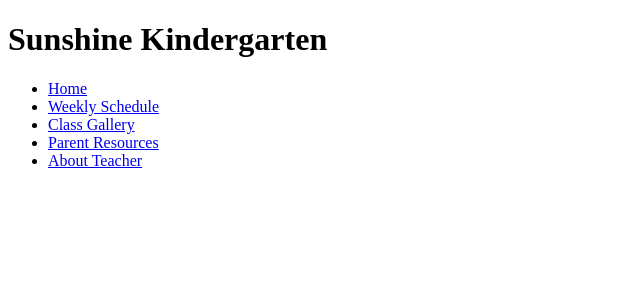
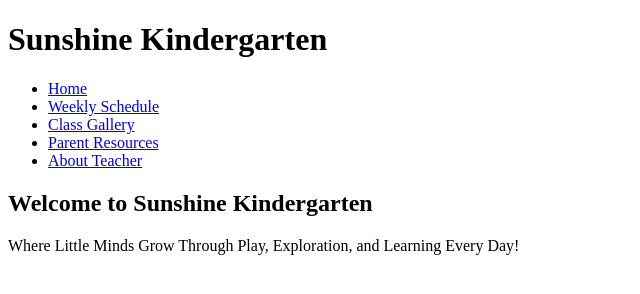
Before and after one commit to Bushra-11/Assignment1, a plain HTML site: page index.html in a window 1280 px wide. Shown: the whole page, without its empty margins (0-640 px from the left). Drawn offline with Linux system fonts and the light colour scheme.

Commit message:
welcome section

```diff
--- a/index.html
+++ b/index.html
@@ -22,5 +22,15 @@
             </nav>
         </header>
 
+        <!--Main content-->
+        <main>
+            <!--Welcome Section-->
+            <section id="welcome">
+                <h2>Welcome to Sunshine Kindergarten</h2>
+                <p>Where Little Minds Grow Through Play, Exploration, and Learning Every Day!</p>
+            </section>
+
+        </main>
+
     </body>
 </html>
```
